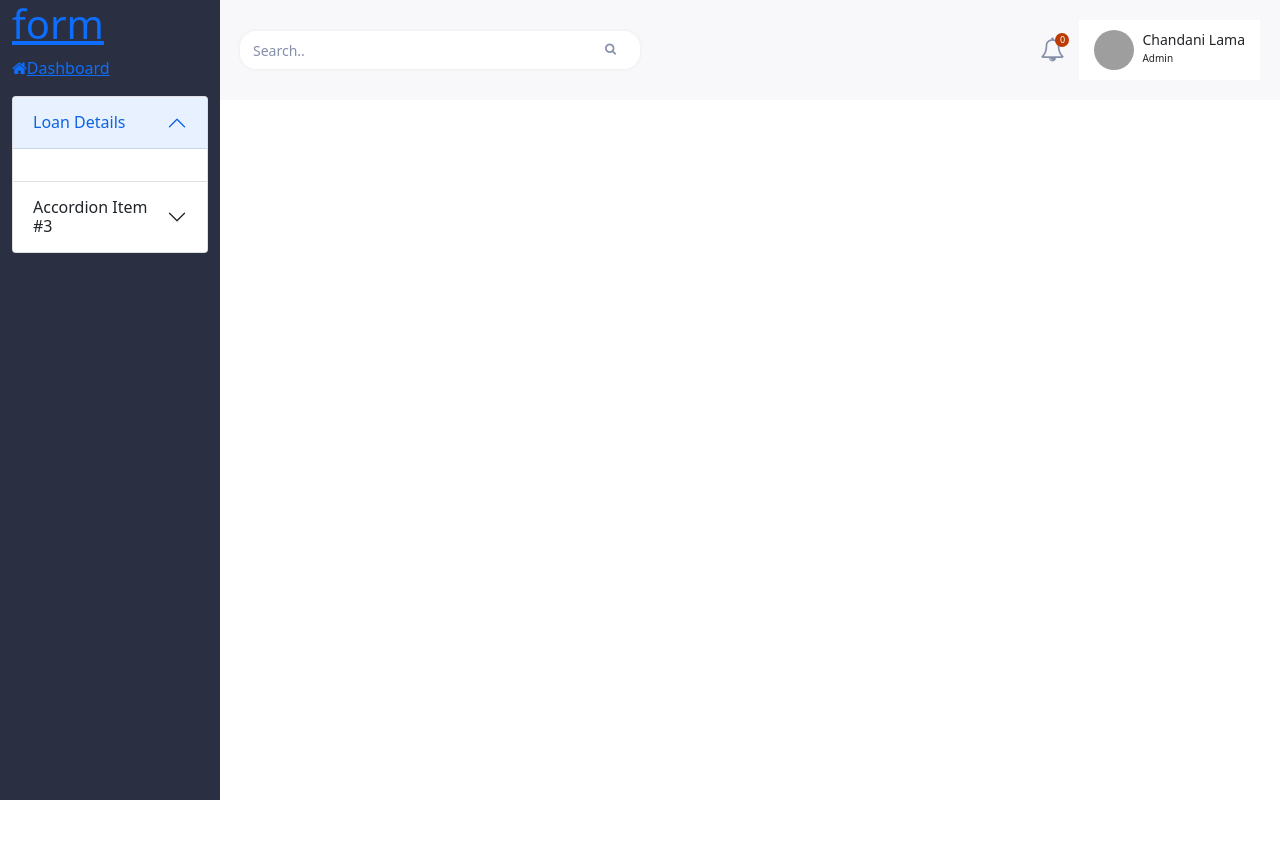
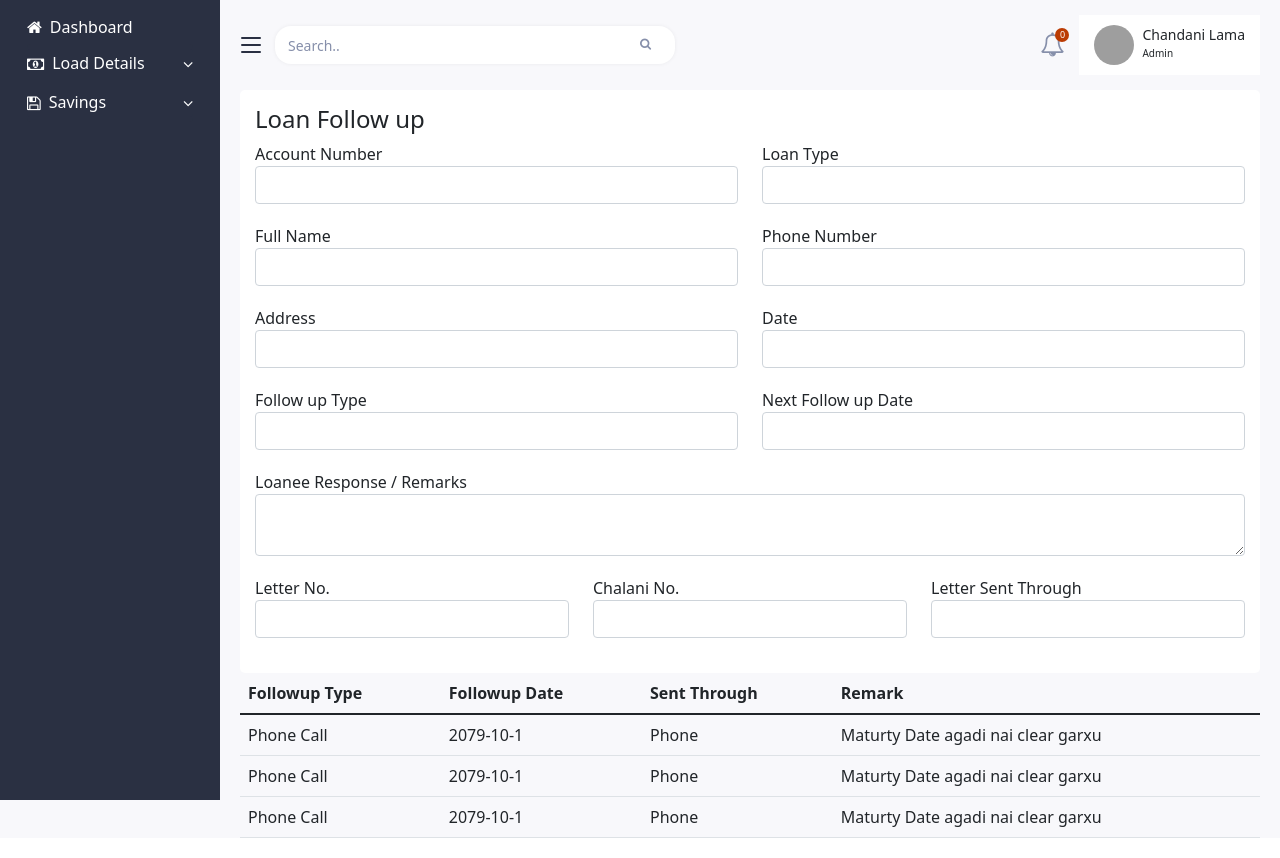
Before and after one commit to Chandanil/dashboard, a React (Create React App) app: page /loan-follow-up in a window 1280 px wide. Shown: the top 858 px of the page. Before the commit the page ends 800 px from the top, so only its background shows below. Built offline with nearby package versions, Linux system fonts and the light colour scheme; grey boxes are pictures that could not be loaded.

Commit message:
push by chandnai

```diff
--- a/src/App.css
+++ b/src/App.css
@@ -48,6 +48,7 @@ h5,
 h6 {
   margin: 0;
 }
+
 .cl-mr-0 {
   margin-right: 0;
 }
--- a/src/App.js
+++ b/src/App.js
@@ -6,6 +6,7 @@ import { Form } from "./Components/Form/Form";
 import { Home } from "./Pages/Home";
 import { BrowserRouter, Routes, Route } from "react-router-dom";
 import { Table } from "./Components/Maincard/Table/Table";
+import { LoanFollowForm } from "./Components/Form/LoanFollowForm";
 
 function App() {
   return (
@@ -19,8 +20,9 @@ function App() {
             <Header />
             <Routes>
               <Route path="/" element={<Home />} />
-              <Route path="/form" element={<Form />} />
+              <Route path="/add-item" element={<Form />} />
               <Route path="/all-list" element={<Table />} />
+              <Route path="/loan-follow-up" element={<LoanFollowForm />} />
             </Routes>
           </section>
         </div>
--- a/src/Components/Button/Btn.scss
+++ b/src/Components/Button/Btn.scss
@@ -6,7 +6,7 @@
   display: inline-block;
   font-size: 16px;
   overflow: hidden;
-  padding: 6px 20px;
+  padding: 5px 20px;
   position: relative;
   transition: all ease-in-out 0.3s;
 }
--- a/src/Components/Form/Form.jsx
+++ b/src/Components/Form/Form.jsx
@@ -146,7 +146,7 @@ export const Form = () => {
                       />
                     </div>
                   </div>
-                  <div className="btn-group text-center">
+                  <div className="btn-group text-center d-block">
                     <button className="cl-btn">Save Details</button>
                   </div>
                 </div>
--- /dev/null
+++ b/src/Components/Form/LoanFollowForm.jsx
@@ -0,0 +1,126 @@
+import "./Form.scss";
+export const LoanFollowForm = () => {
+  return (
+    <>
+      <div className="follow-form">
+        <form>
+          <div className="loan-form">
+            <h4 className="title">Loan Follow up</h4>
+            <div className="row">
+              <div className="col-md-6">
+                <div className="form-group">
+                  <label>Account Number</label>
+                  <input type="text" className="form-control" />
+                </div>
+              </div>
+              <div className="col-md-6">
+                <div className="form-group">
+                  <label>Loan Type</label>
+                  <input type="text" className="form-control" />
+                </div>
+              </div>
+              <div className="col-md-6">
+                <div className="form-group">
+                  <label>Full Name</label>
+                  <input type="text" className="form-control" />
+                </div>
+              </div>
+              <div className="col-md-6">
+                <div className="form-group">
+                  <label>Phone Number</label>
+                  <input type="text" className="form-control" />
+                </div>
+              </div>
+              <div className="col-md-6">
+                <div className="form-group">
+                  <label>Address</label>
+                  <input type="text" className="form-control" />
+                </div>
+              </div>
+              <div className="col-md-6">
+                <div className="form-group">
+                  <label>Date</label>
+                  <input type="text" className="form-control" />
+                </div>
+              </div>
+              <div className="col-md-6">
+                <div className="form-group">
+                  <label>Follow up Type</label>
+                  <select className="form-control">
+                    <option></option>
+                    <option></option>
+                  </select>
+                </div>
+              </div>
+              <div className="col-md-6">
+                <div className="form-group">
+                  <label>Next Follow up Date</label>
+                  <select className="form-control">
+                    <option></option>
+                    <option></option>
+                  </select>
+                </div>
+              </div>
+              <div className="col-md-12">
+                <div className="form-group">
+                  <label>Loanee Response / Remarks</label>
+                  <textarea className="form-control"></textarea>
+                </div>
+              </div>
+              <div className="col-md-4">
+                <div className="form-group">
+                  <label>Letter No.</label>
+                  <input type="text" className="form-control" />
+                </div>
+              </div>
+              <div className="col-md-4">
+                <div className="form-group">
+                  <label>Chalani No.</label>
+                  <input type="text" className="form-control" />
+                </div>
+              </div>
+              <div className="col-md-4">
+                <div className="form-group">
+                  <label>Letter Sent Through</label>
+                  <input type="text" className="form-control" />
+                </div>
+              </div>
+            </div>
+          </div>
+          <div className="follow-table">
+            <table className="table">
+              <thead>
+                <tr>
+                  <th>Followup Type</th>
+                  <th>Followup Date</th>
+                  <th>Sent Through</th>
+                  <th>Remark</th>
+                </tr>
+              </thead>
+              <tbody>
+                <tr>
+                  <td>Phone Call</td>
+                  <td>2079-10-1</td>
+                  <td>Phone</td>
+                  <td>Maturty Date agadi nai clear garxu</td>
+                </tr>
+                <tr>
+                  <td>Phone Call</td>
+                  <td>2079-10-1</td>
+                  <td>Phone</td>
+                  <td>Maturty Date agadi nai clear garxu</td>
+                </tr>
+                <tr>
+                  <td>Phone Call</td>
+                  <td>2079-10-1</td>
+                  <td>Phone</td>
+                  <td>Maturty Date agadi nai clear garxu</td>
+                </tr>
+              </tbody>
+            </table>
+          </div>
+        </form>
+      </div>
+    </>
+  );
+};
--- a/src/Components/Header/Header.scss
+++ b/src/Components/Header/Header.scss
@@ -1,5 +1,5 @@
 .cl-header {
-  padding: 20px 0;
+  padding: 15px 0;
   .cl-flex {
     display: flex;
     align-items: center;
@@ -8,7 +8,7 @@
     margin-left: auto;
   }
 
-  .hamburger.show {
+  .hamburger {
     cursor: pointer;
     width: 35px;
     &:focus {
@@ -26,7 +26,7 @@
       transition: all ease-in-out 0.3s;
     }
   }
-  .hamburger {
+  .hamburger.show {
     background-color: transparent;
     outline: none;
     border: none;
@@ -124,7 +124,7 @@
 .cl-dropdown {
   .cl-dropdown-menu {
     display: block;
-    background: #333;
+    background: #2a3042;
     color: #fff;
     padding: 15px;
     left: auto;
--- a/src/Components/Maincard/Table/Table.jsx
+++ b/src/Components/Maincard/Table/Table.jsx
@@ -36,13 +36,42 @@ export const Table = () => {
     <>
       <div className="cl-table">
         <h4 className="title">Follow up Details</h4>
-        <Btn />
+        <div className="data-filter">
+          <Btn />
+          <div className="right-content">
+            <div className="cl-search">
+              <form>
+                <div className="form-group">
+                  <input
+                    type="text"
+                    name="name"
+                    className="form-control"
+                    placeholder="Search.."
+                  />
+                  <i className="fa fa-search icon"></i>
+                </div>
+              </form>
+            </div>
+            <Dropdown className="filter-dropdown">
+              <Dropdown.Toggle className="cl-btn">
+                <span>Filter</span>
+              </Dropdown.Toggle>
+
+              <Dropdown.Menu>
+                <Dropdown.Item href="#/action-1">
+                  <span>Filter 1</span>
+                </Dropdown.Item>
+                <Dropdown.Item href="#/action-2">
+                  <span>Filter 2</span>
+                </Dropdown.Item>
+              </Dropdown.Menu>
+            </Dropdown>
+          </div>
+        </div>
         <table className="table">
           <thead>
             <tr>
-              <th>
-                <input type="checkbox"></input>
-              </th>
+              <th>S.N </th>
               <th>Name</th>
               <th>Expire Time</th>
               <th>Pay Date</th>
@@ -57,9 +86,7 @@ export const Table = () => {
             {data?.map((item, index) => {
               return (
                 <tr key={index}>
-                  <td>
-                    <input type="checkbox"></input>
-                  </td>
+                  <td>{index + 1}</td>
                   <td>{item.name}</td>
                   <td>{item.expiryTime}</td>
                   <td>{item.payDate}</td>
@@ -68,18 +95,17 @@ export const Table = () => {
                   <td>{item.previousInfo}</td>
                   <td>{item.contactno}</td>
                   <td>
-                    <Dropdown>
-                      <Dropdown.Toggle variant="success" id="dropdown-basic">
-                        Dropdown Button
+                    <Dropdown className="table-dropdown">
+                      <Dropdown.Toggle variant="success">
+                        <i className="fa fa-ellipsis-v drop-icon"></i>
                       </Dropdown.Toggle>
 
                       <Dropdown.Menu>
-                        <Dropdown.Item href="#/action-1">Action</Dropdown.Item>
+                        <Dropdown.Item href="/loan-follow-up">
+                          <i className="fa fa-edit"></i>Edit
+                        </Dropdown.Item>
                         <Dropdown.Item href="#/action-2">
-                          Another action
-                        </Dropdown.Item>
-                        <Dropdown.Item href="#/action-3">
-                          Something else
+                          <i className="fa fa-eye"></i> View
                         </Dropdown.Item>
                       </Dropdown.Menu>
                     </Dropdown>
--- a/src/Components/Maincard/Table/Table.scss
+++ b/src/Components/Maincard/Table/Table.scss
@@ -16,3 +16,56 @@
     }
   }
 }
+.table-dropdown {
+  .dropdown-toggle {
+    background: transparent;
+    border: none;
+    .drop-icon {
+      color: #333;
+    }
+    &::after {
+      display: none;
+    }
+  }
+  .btn-success {
+    &:hover,
+    &:focus {
+      border: none;
+      box-shadow: none;
+      background: transparent;
+    }
+  }
+  .dropdown-item {
+    font-size: 14px;
+    i {
+      margin-right: 10px;
+    }
+    &:hover {
+      color: #556ee6;
+    }
+  }
+}
+.table-dropdown.show > .btn-success.dropdown-toggle:focus,
+.table-dropdown.show > .btn-success.dropdown-toggle {
+  background: transparent !important;
+  border: none !important;
+  box-shadow: none !important;
+}
+.data-filter {
+  display: flex;
+  align-items: center;
+  .cl-btn-group {
+    margin-right: auto;
+  }
+  .right-content {
+    display: flex;
+    align-items: center;
+  }
+  .cl-search {
+    width: 250px;
+    margin-right: 15px;
+    .form-control {
+      background: #f1f1f1;
+    }
+  }
+}
--- a/src/Components/Sidebar/Sidebar.jsx
+++ b/src/Components/Sidebar/Sidebar.jsx
@@ -1,77 +1,45 @@
 import "./Sidebar.scss";
 import { Link } from "react-router-dom";
+import Accordion from "react-bootstrap/Accordion";
+
 export const Sidebar = () => {
   return (
     <>
       <div className="cl-sidebar">
         <div className="container">
-          <Link to="/form">
-            <h1>form</h1>
-          </Link>
-          <Link to="/">
-            <p>
-              <i className="fa fa-home"></i>Dashboard
-            </p>
-          </Link>
-          <div class="accordion" id="accordionExample">
-            <div class="accordion-item">
-              <h2 class="accordion-header" id="headingOne">
-                <button
-                  class="accordion-button"
-                  type="button"
-                  data-bs-toggle="collapse"
-                  data-bs-target="#collapseOne"
-                  aria-expanded="true"
-                  aria-controls="collapseOne"
-                >
-                  <i className="fa fa-money-o"></i>Loan Details
-                </button>
-              </h2>
-              <div
-                id="collapseOne"
-                class="accordion-collapse collapse show"
-                aria-labelledby="headingOne"
-                data-bs-parent="#accordionExample"
-              >
-                <div class="accordion-body">
-                  {/* <Link to="/form">Add New</Link>
-                  <Link to="/table">Add List</Link> */}
-                </div>
-              </div>
-            </div>
-            <div class="accordion-item">
-              <h2 class="accordion-header" id="headingThree">
-                <button
-                  class="accordion-button collapsed"
-                  type="button"
-                  data-bs-toggle="collapse"
-                  data-bs-target="#collapseThree"
-                  aria-expanded="false"
-                  aria-controls="collapseThree"
-                >
-                  Accordion Item #3
-                </button>
-              </h2>
-              <div
-                id="collapseThree"
-                class="accordion-collapse collapse"
-                aria-labelledby="headingThree"
-                data-bs-parent="#accordionExample"
-              >
-                <div class="accordion-body">
-                  <strong>This is the third item's accordion body.</strong> It
-                  is hidden by default, until the collapse plugin adds the
-                  appropriate classes that we use to style each element. These
-                  classes control the overall appearance, as well as the showing
-                  and hiding via CSS transitions. You can modify any of this
-                  with custom CSS or overriding our default variables. It's also
-                  worth noting that just about any HTML can go within the{" "}
-                  <code>.accordion-body</code>, though the transition does limit
-                  overflow.
-                </div>
-              </div>
-            </div>
-          </div>
+          <Accordion className="cl-sidemenu">
+            <Link className="menu-item" to="/">
+              <i className="fa fa-home icon"></i>Dashboard
+            </Link>
+
+            <Accordion.Item eventKey="0">
+              <Accordion.Header className="menu-item">
+                <i className="fa fa-money icon"></i>Load Details
+              </Accordion.Header>
+              <Accordion.Body>
+                {" "}
+                <Link className="item" to="/add-item">
+                  Add New
+                </Link>
+                <Link className="item" to="/all-list">
+                  Add List
+                </Link>
+              </Accordion.Body>
+            </Accordion.Item>
+            <Accordion.Item eventKey="1">
+              <Accordion.Header className="menu-item">
+                <i className="fa fa-floppy-o icon"></i>Savings
+              </Accordion.Header>
+              <Accordion.Body>
+                <Link className="item" to="/add-item">
+                  Add Item
+                </Link>
+                <Link className="item" to="/all-list">
+                  Add List
+                </Link>
+              </Accordion.Body>
+            </Accordion.Item>
+          </Accordion>
         </div>
       </div>
     </>
--- a/src/Components/Sidebar/Sidebar.scss
+++ b/src/Components/Sidebar/Sidebar.scss
@@ -1,3 +1,7 @@
+a {
+  text-decoration: none;
+  display: block;
+}
 .widget-area.leftsidebar {
   background: #2a3042;
   color: #fff;
@@ -11,6 +15,7 @@
   .cl-sidebar {
     background: #2a3042;
     color: #fff;
+    padding: 10px 15px;
     .navbar-expand-lg {
       flex-flow: column !important;
     }
@@ -33,5 +38,56 @@
         }
       }
     }
+    .item {
+      &:hover {
+        background: #32384a;
+      }
+    }
   }
 }
+.cl-sidemenu {
+  .menu-item {
+    // font-weight: 500;
+    font-size: 16px;
+    color: #fff;
+    padding: 5px 0;
+  }
+  .icon {
+    margin-right: 8px;
+  }
+  .accordion-item,
+  .accordion-button {
+    background-color: #2a3042;
+    color: #fff;
+    border: none;
+    box-shadow: none;
+    a {
+      color: #fff;
+      font-weight: normal;
+      font-size: 14px;
+      padding: 5px 10px 5px 20px;
+    }
+    .accordion-button {
+      padding: 5px 15px 5px 0;
+      position: relative;
+      &:focus {
+        box-shadow: none;
+      }
+      &:after {
+        width: 10px;
+        height: 10px;
+        line-height: 10px;
+        text-align: center;
+        color: #fff;
+        background-image: none;
+        content: "\f107";
+        font-family: "FontAwesome";
+        position: absolute;
+        right: 0;
+      }
+    }
+  }
+  .accordion-body {
+    padding: 0;
+  }
+}
```
